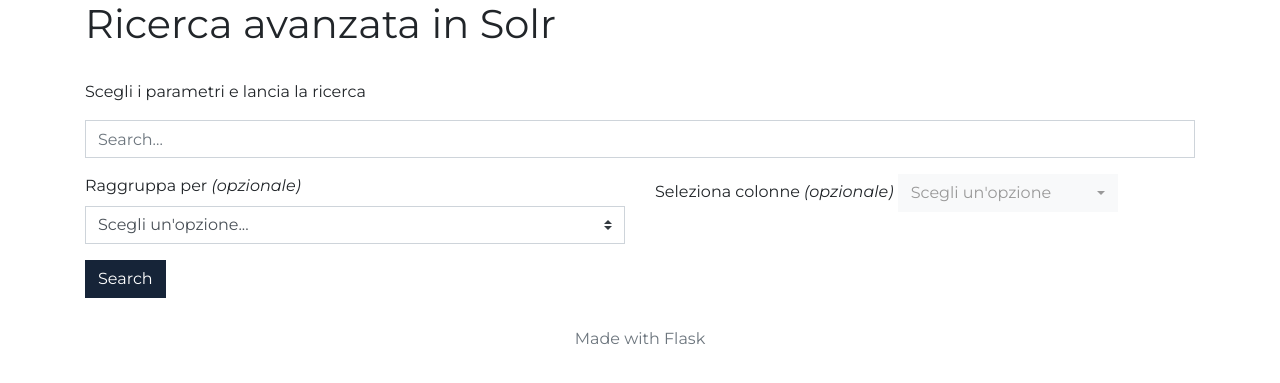
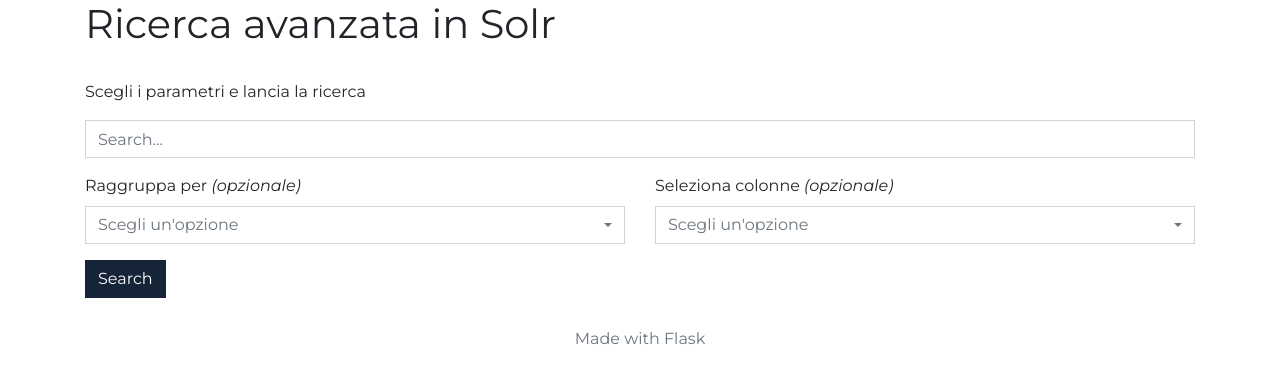
Before and after one commit to marlara/OpenLookUp, a Flask app: page /search in a window 1280 px wide. Shown: the part 112-495 px from the top of the page. Run offline with Flask 2, Linux system fonts and the light colour scheme; some libraries are stand-ins or nearby versions.

Commit message:
better selectpicker

```diff
--- a/OpenLook/app/search/views.py
+++ b/OpenLook/app/search/views.py
@@ -24,7 +24,14 @@ def search_str():
             if len(rv) < 2:
                 data = "Nessun parametro per la ricerca"
             else:
-                if param_group == "": #if group by is not selected
+                if param_group: #if group by is selected
+                    try:
+                        solr_data = data_access_object.DataAccess().group_by(rv, param_group)
+                        df = pd.DataFrame(solr_data)
+                        data = df.to_html(classes=['table', 'linestab', 'table-striped','table-responsive'], justify='left', border=0, index=False) #rendering for the template
+                    except Exception as e:
+                        data = ["error", str(e)]
+                else:
                     if selection: #if there are selected columns
                         try:
                             solr_data = data_access_object.DataAccess().select(rv, selection)
@@ -32,19 +39,12 @@ def search_str():
                             data = df.to_html(classes=['table', 'linestab', 'table-striped','table-responsive'], justify='left', border=0, index=False) #rendering for the template
                         except Exception as e:
                             data = ["error", str(e)]
-                    else:
+                    else: #simple search
                         try:
                             solr_data = data_access_object.DataAccess().search_string(rv)
                             df = pd.DataFrame(solr_data) #create a dataframe with the result data
                             data = df.to_html(classes=['table', 'linestab', 'table-striped','table-responsive'], justify='left', border=0, index=False) #rendering for the template
                         except Exception as e:
                             data = ["error", str(e)]
-                else: #if param is selected
-                    try:
-                        solr_data = data_access_object.DataAccess().group_by(rv, param_group)
-                        df = pd.DataFrame(solr_data)
-                        data = df.to_html(classes=['table', 'linestab', 'table-striped','table-responsive'], justify='left', border=0, index=False) #rendering for the template
-                    except Exception as e:
-                        data = ["error", str(e)]
     #GET
     return render_template("search.html", rv=rv,req=req, data=data)#, param_group=param_group)
--- a/OpenLook/app/static/custom-style.css
+++ b/OpenLook/app/static/custom-style.css
@@ -162,12 +162,17 @@ body{
     color: white;
 }
 
-.bootstrap-selectpicker {
-    border-radius: 0px;
-    background-color: white;
+/* bootstrap-select to make it like the "normal" search and select */
+.bootstrap-select:not([class*="col-"]):not([class*="form-control"]):not(.input-group-btn){
+    width:100%;
 }
 
-.bootstrap-selectpicker:focus {
-    border-color: #F84718;
-    box-shadow: 0 0 .1rem 0 #FF8E70;
+.btn.dropdown-toggle.btn-light.bs-placeholder {
+    background-color: white;
+    border: 1px solid #ced4da;
+    color: #6c757d;
 }
+
+.dropdown-item.active, .dropdown-item:active {
+    background-color: #FF724D;
+}
--- a/OpenLook/app/templates/search.html
+++ b/OpenLook/app/templates/search.html
@@ -29,8 +29,7 @@
             <div class="row">
                 <div class="col-md-6">
                     <label for="group-by">Raggruppa per <em>(opzionale)</em></label>
-                    <select name= "grouping" class="custom-select" id="group-by">
-                        <option value="" selected >Scegli un'opzione...</option>
+                    <select name= "grouping" class="selectpicker" id="group-by" title="Scegli un'opzione" >
                         <!-- option value must match schema in SolR -->
                         <option value="creator_db_map" >Autore</option>
                         <option value="collection_db_map" >Collezione</option>
```
